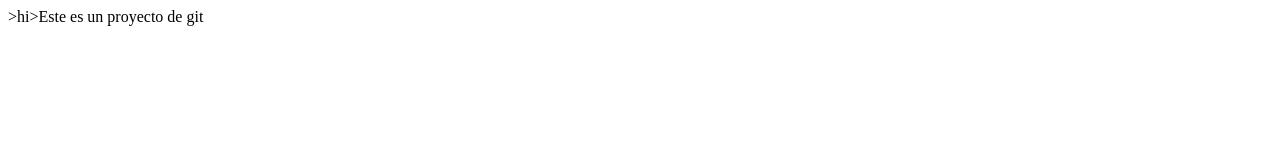
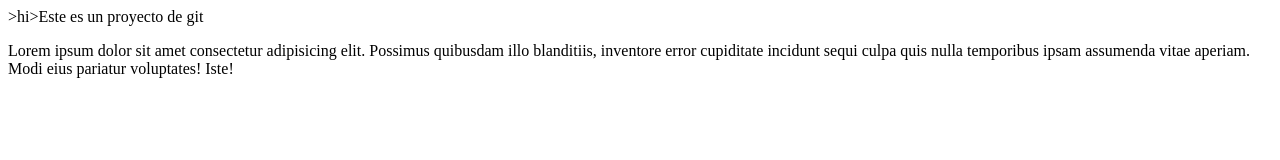
Before and after one commit to AnnaCrupz/primer-repo-remoto, a plain HTML site: page index.html in a window 1280 px wide. Drawn offline with Linux system fonts and the light colour scheme.

Commit message:
v2 parrafo agregado

```diff
--- a/index.html
+++ b/index.html
@@ -9,5 +9,8 @@
 <body>
     >hi>Este es un proyecto de git</h1>
     <script src="assets/app.js"></script>
+    <p>Lorem ipsum dolor sit amet consectetur adipisicing elit. Possimus quibusdam illo blanditiis, inventore error cupiditate incidunt sequi culpa quis nulla temporibus ipsam assumenda vitae aperiam. Modi eius pariatur voluptates! Iste!
+
+    </p>
 </body>
 </html>
```
